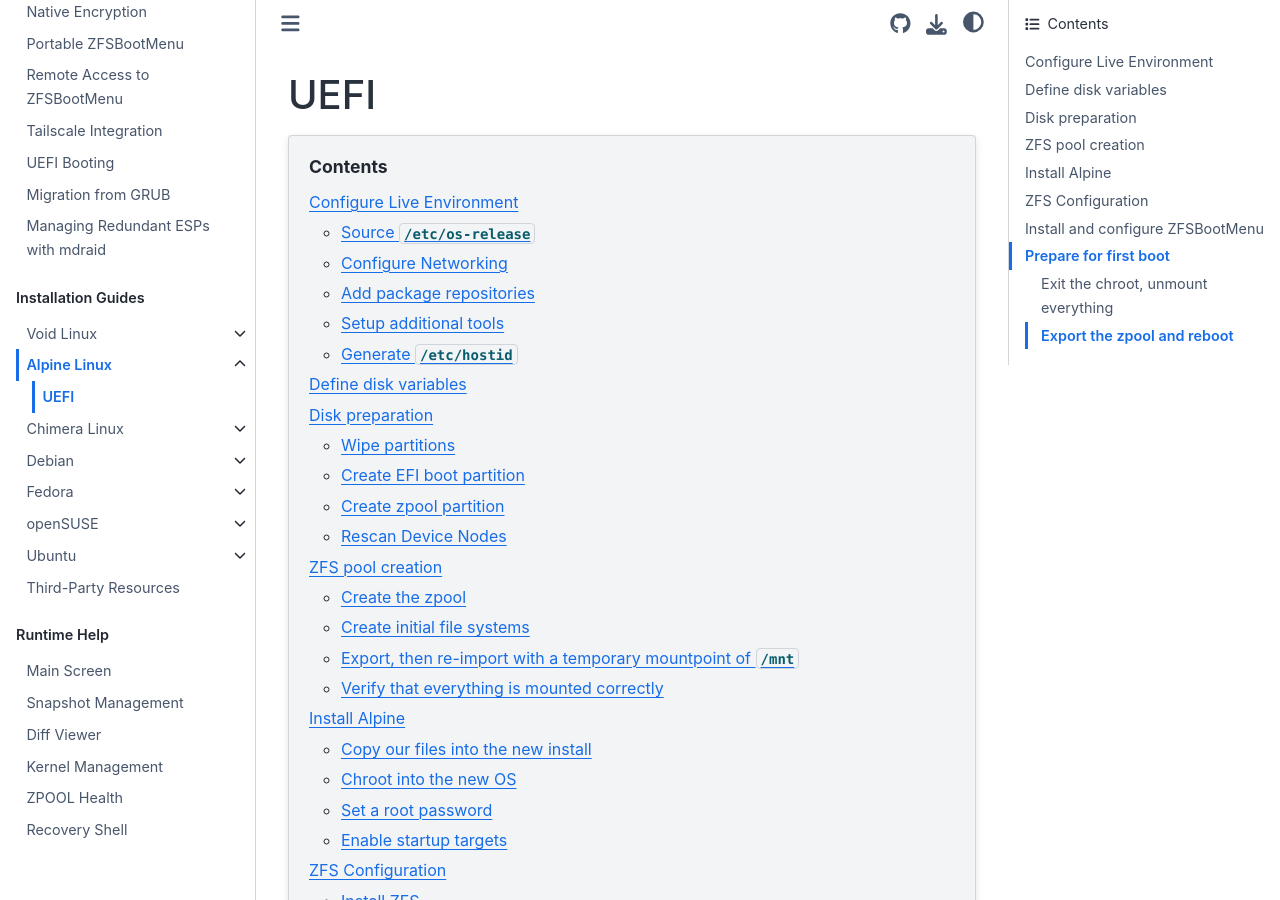
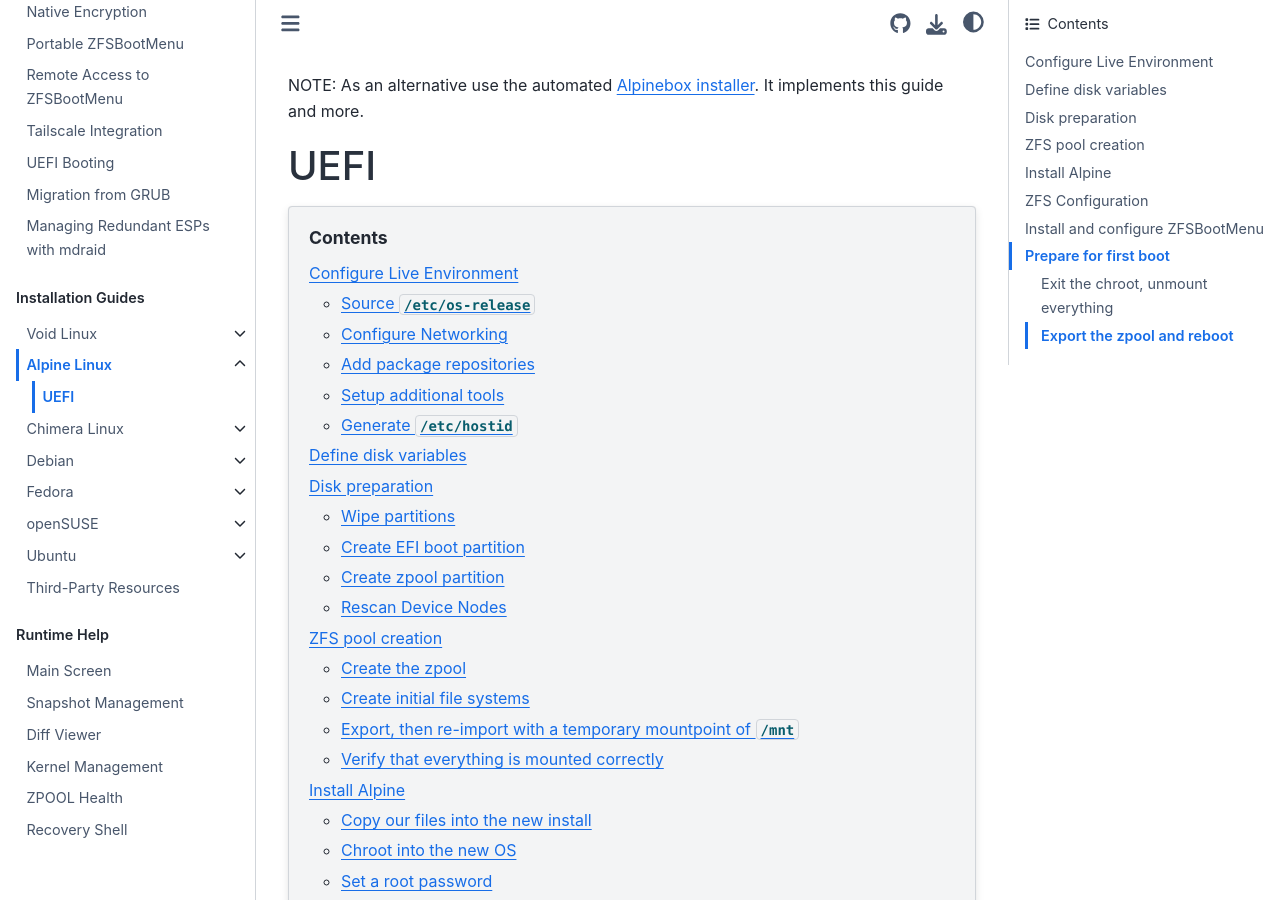
Before and after one commit to zbm-dev/zfsbootmenu, a Sphinx documentation site: the page built from docs/guides/alpine/uefi.rst, in a window 1280 px wide and 900 px high. Built offline with Sphinx 7.4.7 and the Sphinx Book theme 1.1.4, drawn with Linux system fonts in a browser that asks for light colours.

Commit message:
Update uefi.rst
mention alpinebox

```diff
--- a/docs/guides/alpine/uefi.rst
+++ b/docs/guides/alpine/uefi.rst
@@ -1,3 +1,6 @@
+NOTE: As an alternative use the automated `Alpinebox installer <https://github.com/psy0rz/alpinebox>`__. It implements this guide and more.
+
+
 UEFI
 ====
 
```
